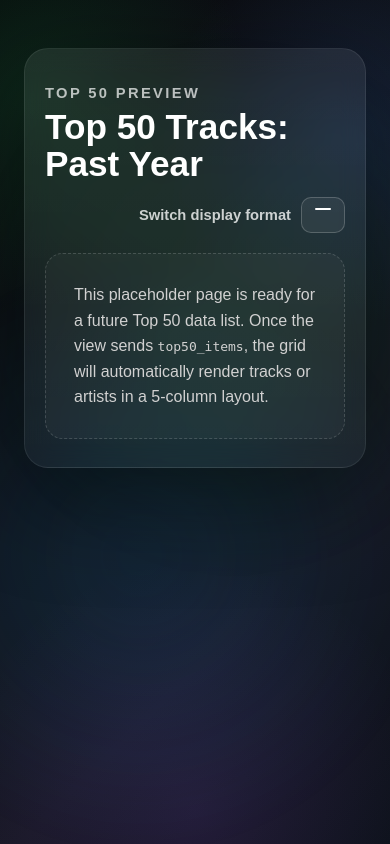
After one commit to DevonCava/SpotifyApp, a Django app: page /myStats/top50/tracks/long/ in a window 390 px wide. The commit adds this page. Run offline with Django 4.2, Linux system fonts and the light colour scheme.

Commit message:
Add Top 50 feature with dynamic data retrieval and display

```diff
--- /dev/null
+++ b/spotifyStuff/Templates/top50.html
@@ -0,0 +1,399 @@
+<!DOCTYPE html>
+<html lang="en">
+<head>
+    <meta charset="UTF-8">
+    <meta name="viewport" content="width=device-width, initial-scale=1.0">
+    <title>Spotify Top 50</title>
+    <style>
+        :root {
+            color-scheme: dark;
+            font-family: Arial, Helvetica, sans-serif;
+        }
+
+        body {
+            position: relative;
+            margin: 0;
+            min-height: 100vh;
+            overflow-x: hidden;
+            background:
+                radial-gradient(circle at 10% 12%, rgba(29, 185, 84, 0.16), transparent 26%),
+                radial-gradient(circle at 90% 16%, rgba(59, 130, 246, 0.14), transparent 24%),
+                radial-gradient(circle at 50% 96%, rgba(168, 85, 247, 0.12), transparent 30%),
+                linear-gradient(135deg, #08090c 0%, #10131a 38%, #171824 70%, #0b1118 100%);
+            color: #ffffff;
+            padding: 48px 24px;
+            box-sizing: border-box;
+        }
+
+        body::before,
+        body::after {
+            content: '';
+            position: fixed;
+            border-radius: 999px;
+            filter: blur(34px);
+            pointer-events: none;
+            opacity: 0.75;
+        }
+
+        body::before {
+            top: 6%;
+            left: -6%;
+            width: 32rem;
+            height: 32rem;
+            background: radial-gradient(circle, rgba(29, 185, 84, 0.18) 0%, rgba(29, 185, 84, 0) 72%);
+        }
+
+        body::after {
+            right: -10%;
+            bottom: 0;
+            width: 36rem;
+            height: 36rem;
+            background: radial-gradient(circle, rgba(14, 165, 233, 0.16) 0%, rgba(14, 165, 233, 0) 72%);
+        }
+
+        .hero {
+            position: relative;
+            z-index: 1;
+            max-width: 1480px;
+            margin: 0 auto;
+            padding: 52px 40px 44px;
+            border-radius: 24px;
+            background: linear-gradient(180deg, rgba(255, 255, 255, 0.075) 0%, rgba(255, 255, 255, 0.04) 100%);
+            border: 1px solid rgba(255, 255, 255, 0.08);
+            box-shadow: 0 30px 100px rgba(0, 0, 0, 0.45);
+            backdrop-filter: blur(12px);
+        }
+
+        .eyebrow {
+            margin: 0 0 8px;
+            color: rgba(255, 255, 255, 0.7);
+            font-size: 0.92rem;
+            letter-spacing: 0.16em;
+            text-transform: uppercase;
+            font-weight: 700;
+        }
+
+        h1 {
+            margin: 0 0 14px;
+            font-size: clamp(2.2rem, 5vw, 3.8rem);
+            line-height: 1.05;
+        }
+
+        .grid-header {
+            display: flex;
+            justify-content: flex-end;
+            margin: 0 0 20px;
+        }
+
+        .display-toggle-wrap {
+            display: inline-flex;
+            align-items: center;
+            gap: 10px;
+        }
+
+        .display-toggle-label {
+            color: rgba(255, 255, 255, 0.78);
+            font-size: 0.92rem;
+            font-weight: 700;
+        }
+
+        .display-toggle {
+            width: 44px;
+            height: 36px;
+            border-radius: 10px;
+            border: 1px solid rgba(255, 255, 255, 0.2);
+            background: rgba(255, 255, 255, 0.06);
+            color: #ffffff;
+            cursor: pointer;
+            display: inline-flex;
+            align-items: center;
+            justify-content: center;
+            transition: background 0.2s ease, border-color 0.2s ease, transform 0.2s ease;
+        }
+
+        .display-toggle:hover {
+            background: rgba(29, 185, 84, 0.2);
+            border-color: rgba(29, 185, 84, 0.65);
+            transform: translateY(-1px);
+        }
+
+        .display-toggle-icon {
+            display: inline-flex;
+            flex-direction: column;
+            align-items: center;
+            justify-content: center;
+            gap: 4px;
+            width: 18px;
+        }
+
+        .display-toggle-bar {
+            display: block;
+            width: 16px;
+            height: 2px;
+            border-radius: 999px;
+            background: currentColor;
+        }
+
+        .display-toggle.grid-mode .display-toggle-bar.mid,
+        .display-toggle.grid-mode .display-toggle-bar.bot {
+            opacity: 0;
+        }
+
+        .display-toggle.list-mode .display-toggle-bar.mid,
+        .display-toggle.list-mode .display-toggle-bar.bot {
+            opacity: 1;
+        }
+
+        .subtitle {
+            margin: 0 0 30px;
+            max-width: 70ch;
+            line-height: 1.6;
+            color: #d1d1d1;
+            font-size: 1.02rem;
+        }
+
+        .top50-grid {
+            display: grid;
+            grid-template-columns: repeat(5, minmax(0, 1fr));
+            grid-auto-rows: minmax(180px, auto);
+            gap: 16px;
+            align-items: stretch;
+        }
+
+        .top50-grid.is-list-view {
+            grid-template-columns: 1fr;
+            grid-auto-rows: minmax(120px, auto);
+        }
+
+        .top50-card {
+            display: flex;
+            flex-direction: column;
+            justify-content: space-between;
+            gap: 14px;
+            padding: 18px;
+            border-radius: 18px;
+            background: linear-gradient(180deg, rgba(11, 15, 21, 0.94) 0%, rgba(8, 10, 16, 0.98) 100%);
+            border: 1px solid rgba(255, 255, 255, 0.07);
+            box-shadow: inset 0 1px 0 rgba(255, 255, 255, 0.04), 0 16px 34px rgba(0, 0, 0, 0.28);
+            transition: transform 0.2s ease, border-color 0.2s ease, box-shadow 0.2s ease;
+        }
+
+        .top50-card:hover {
+            transform: translateY(-2px);
+            border-color: rgba(29, 185, 84, 0.72);
+            box-shadow: inset 0 1px 0 rgba(255, 255, 255, 0.05), 0 20px 40px rgba(0, 0, 0, 0.34);
+        }
+
+        .rank {
+            margin: 0;
+            color: rgba(255, 255, 255, 0.72);
+            font-weight: 800;
+            font-size: 0.92rem;
+            letter-spacing: 0.08em;
+            text-transform: uppercase;
+        }
+
+        .item-row {
+            display: flex;
+            align-items: center;
+            gap: 14px;
+            min-width: 0;
+        }
+
+        .cover-art {
+            width: 72px;
+            height: 72px;
+            border-radius: 14px;
+            object-fit: cover;
+            flex: 0 0 auto;
+            border: 1px solid rgba(255, 255, 255, 0.09);
+            box-shadow: 0 10px 22px rgba(0, 0, 0, 0.34);
+        }
+
+        .item-info {
+            display: flex;
+            flex-direction: column;
+            gap: 4px;
+            min-width: 0;
+        }
+
+        .item-title {
+            color: #ffffff;
+            text-decoration: none;
+            font-size: 1.1rem;
+            font-weight: 700;
+            line-height: 1.2;
+            overflow: hidden;
+            text-overflow: ellipsis;
+        }
+
+        .item-title:hover {
+            color: #65e28a;
+        }
+
+        .item-subtitle {
+            color: rgba(255, 255, 255, 0.62);
+            font-size: 0.88rem;
+            line-height: 1.35;
+            font-weight: 600;
+            overflow: hidden;
+            text-overflow: ellipsis;
+        }
+
+        .item-meta {
+            display: flex;
+            justify-content: space-between;
+            gap: 10px;
+            align-items: center;
+            color: rgba(255, 255, 255, 0.56);
+            font-size: 0.84rem;
+        }
+
+        .empty-state {
+            grid-column: 1 / -1;
+            padding: 28px;
+            border-radius: 18px;
+            border: 1px dashed rgba(255, 255, 255, 0.16);
+            background: rgba(255, 255, 255, 0.03);
+            color: #d1d1d1;
+            line-height: 1.6;
+        }
+
+        @media (max-width: 1400px) {
+            .top50-grid {
+                grid-template-columns: repeat(4, minmax(0, 1fr));
+            }
+        }
+
+        @media (max-width: 1100px) {
+            .top50-grid {
+                grid-template-columns: repeat(3, minmax(0, 1fr));
+            }
+        }
+
+        @media (max-width: 800px) {
+            .hero {
+                padding: 36px 20px 28px;
+            }
+
+            .display-toggle-wrap {
+                width: 100%;
+                justify-content: flex-end;
+            }
+
+            .top50-grid {
+                grid-template-columns: repeat(2, minmax(0, 1fr));
+            }
+        }
+
+        @media (max-width: 560px) {
+            .top50-grid {
+                grid-template-columns: 1fr;
+            }
+        }
+    </style>
+</head>
+<body>
+    <main class="hero">
+        <p class="eyebrow">Top 50 Preview</p>
+        <h1>{{ top50_title|default:"Your Top 50" }}</h1>
+
+        <div class="grid-header">
+            <div class="display-toggle-wrap">
+                <span class="display-toggle-label">Switch display format</span>
+                <button
+                    id="displayFormatToggle"
+                    class="display-toggle grid-mode"
+                    type="button"
+                    aria-label="Currently grid format. Switch to list format."
+                    aria-pressed="false"
+                >
+                    <span class="display-toggle-icon" aria-hidden="true">
+                        <span class="display-toggle-bar top"></span>
+                        <span class="display-toggle-bar mid"></span>
+                        <span class="display-toggle-bar bot"></span>
+                    </span>
+                </button>
+            </div>
+        </div>
+
+        <section id="top50Grid" class="top50-grid" aria-label="Top 50 list">
+            {% for item in top50_items %}
+                <article class="top50-card">
+                    <div>
+                        <p class="rank">#{{ forloop.counter }}</p>
+                        <div class="item-row">
+                            {% if item.image_url %}
+                                <img class="cover-art" src="{{ item.image_url }}" alt="Artwork for {% if item.track_title %}{{ item.track_title }}{% elif item.name %}{{ item.name }}{% else %}Spotify item{% endif %}" loading="lazy">
+                            {% else %}
+                                <div class="cover-art" aria-hidden="true"></div>
+                            {% endif %}
+
+                            <div class="item-info">
+                                {% if item.url %}
+                                    <a class="item-title" href="{{ item.url }}" target="_blank" rel="noopener noreferrer">
+                                        {% if item.track_title %}
+                                            {{ item.track_title }}
+                                        {% elif item.name %}
+                                            {{ item.name }}
+                                        {% else %}
+                                            Unknown item
+                                        {% endif %}
+                                    </a>
+                                {% else %}
+                                    <span class="item-title">
+                                        {% if item.track_title %}
+                                            {{ item.track_title }}
+                                        {% elif item.name %}
+                                            {{ item.name }}
+                                        {% else %}
+                                            Unknown item
+                                        {% endif %}
+                                    </span>
+                                {% endif %}
+
+                                {% if item.artist_name %}
+                                    <span class="item-subtitle">{{ item.artist_name }}</span>
+                                {% elif item.type_label %}
+                                    <span class="item-subtitle">{{ item.type_label }}</span>
+                                {% endif %}
+                            </div>
+                        </div>
+                    </div>
+                </article>
+            {% empty %}
+                <div class="empty-state">
+                    This placeholder page is ready for a future Top 50 data list.
+                    Once the view sends <code>top50_items</code>, the grid will automatically render
+                    tracks or artists in a 5-column layout.
+                </div>
+            {% endfor %}
+        </section>
+    </main>
+
+    <script>
+        (function () {
+            const grid = document.getElementById("top50Grid");
+            const toggle = document.getElementById("displayFormatToggle");
+
+            if (!grid || !toggle) {
+                return;
+            }
+
+            toggle.addEventListener("click", function () {
+                const isListView = grid.classList.toggle("is-list-view");
+
+                toggle.classList.toggle("list-mode", isListView);
+                toggle.classList.toggle("grid-mode", !isListView);
+                toggle.setAttribute("aria-pressed", isListView ? "true" : "false");
+                toggle.setAttribute(
+                    "aria-label",
+                    isListView
+                        ? "Currently list format. Switch to grid format."
+                        : "Currently grid format. Switch to list format."
+                );
+            });
+        })();
+    </script>
+</body>
+</html>
--- a/spotifyStuff/urls.py
+++ b/spotifyStuff/urls.py
@@ -5,4 +5,5 @@ from . import views
 urlpatterns = [
     path("", views.index, name="index"),
     path("myStats/", views.statsPage, name="stats"),
+    path("myStats/top50/<str:item_type>/<str:term_duration>/", views.top50, name="top50"),
 ]
--- a/spotifyStuff/views.py
+++ b/spotifyStuff/views.py
@@ -1,5 +1,7 @@
+from django.http import Http404
 from django.shortcuts import render, redirect
-from userMethods import get_top5_tracks, get_top5_artists, get_me
+from django.urls import reverse
+from userMethods import get_top_tracks, get_top_artists, get_me
 
 
 def index(request):
@@ -16,27 +18,33 @@ def statsPage(request):
     stat_cards = [
         {
             "title": "Top 5 Artists: Past Month",
-            "spotifyData": get_top5_artists(term_duration="short"),
+            "spotifyData": get_top_artists(term_duration="short", num_records=5),
+            "top50_url": reverse("top50", kwargs={"item_type": "artists", "term_duration": "short"}),
         },
 {
             "title": "Top 5 Artists: Past 6 Months",
-            "spotifyData": get_top5_artists(term_duration="medium"),
+            "spotifyData": get_top_artists(term_duration="medium", num_records=5),
+            "top50_url": reverse("top50", kwargs={"item_type": "artists", "term_duration": "medium"}),
         },
 {
             "title": "Top 5 Artists: Past Year",
-            "spotifyData": get_top5_artists(term_duration="long"),
+            "spotifyData": get_top_artists(term_duration="long", num_records=5),
+            "top50_url": reverse("top50", kwargs={"item_type": "artists", "term_duration": "long"}),
         },
         {
             "title": "Top 5 Tracks: Past Month",
-            "spotifyData": get_top5_tracks(term_duration="short"),
+            "spotifyData": get_top_tracks(term_duration="short", num_records=5),
+            "top50_url": reverse("top50", kwargs={"item_type": "tracks", "term_duration": "short"}),
         },
 {
             "title": "Top 5 Tracks: Past 6 Months",
-            "spotifyData": get_top5_tracks(term_duration="medium"),
+            "spotifyData": get_top_tracks(term_duration="medium", num_records=5),
+            "top50_url": reverse("top50", kwargs={"item_type": "tracks", "term_duration": "medium"}),
         },
 {
             "title": "Top 5 Tracks: Past Year",
-            "spotifyData": get_top5_tracks(term_duration="long"),
+            "spotifyData": get_top_tracks(term_duration="long", num_records=5),
+            "top50_url": reverse("top50", kwargs={"item_type": "tracks", "term_duration": "long"}),
         },
         {
             "title": "Top Genres",
@@ -50,3 +58,31 @@ def statsPage(request):
         "stat_cards": stat_cards,
     }
     return render(request, "stats.html", context)
+
+
+def top50(request, item_type, term_duration):
+    """Render Top 50 page with route-driven type and time-period context.
+
+    This currently reuses Top 5 helper methods until dedicated Top 50 fetchers are added.
+    """
+    valid_item_types = {
+        "artists": ("Artists", get_top_artists),
+        "tracks": ("Tracks", get_top_tracks),
+    }
+    valid_terms = {
+        "short": "Past Month",
+        "medium": "Past 6 Months",
+        "long": "Past Year",
+    }
+
+    if item_type not in valid_item_types or term_duration not in valid_terms:
+        raise Http404("Invalid Top 50 filter")
+
+    item_label, loader = valid_item_types[item_type]
+    top_items = loader(term_duration=term_duration, num_records=50)
+
+    context = {
+        "top50_title": f"Top 50 {item_label}: {valid_terms[term_duration]}",
+        "top50_items": top_items or [],
+    }
+    return render(request, "top50.html", context)
```
Also changed, not shown: spotifyStuff/Templates/stats.html (+7 -3 lines), userMethods.py (+4 -4 lines).
